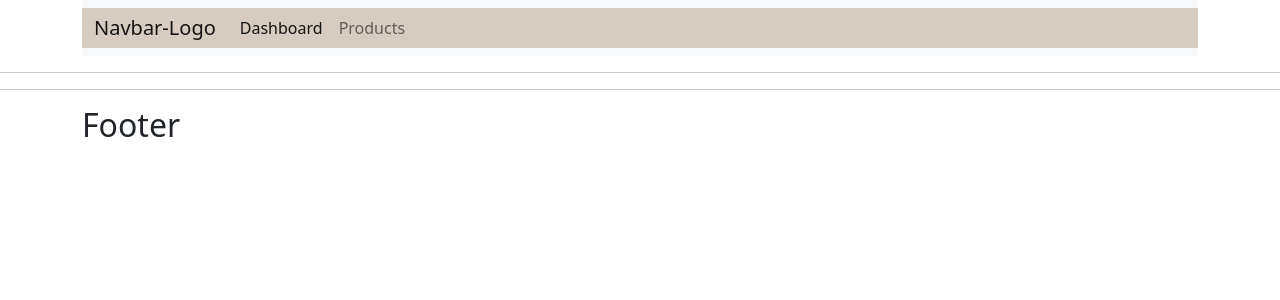
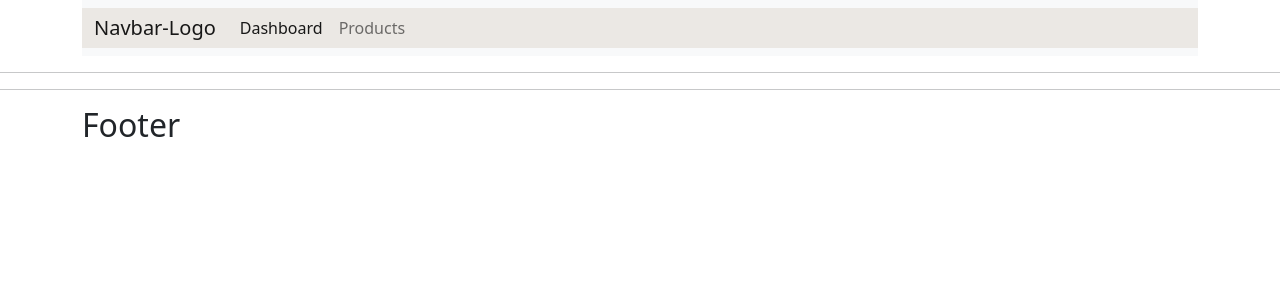
Before and after one commit to zebra-f/Django-CRM-One, a Django app: template accounts/templates/accounts/main.html in a window 1280 px wide. Shown: the top 300 px of the page. Run offline with Django 4.2, Linux system fonts and the light colour scheme; the template is opened without the code that fills it, so the values that code supplies are empty.

Commit message:
navbar id

```diff
--- a/accounts/templates/accounts/navbar.html
+++ b/accounts/templates/accounts/navbar.html
@@ -1,7 +1,7 @@
 <div class="container">
   <nav class="navbar navbar-expand-lg bg-light">
-    <div class="container-fluid" id="nav-bar">
-      <a class="navbar-brand" href="#" id="nav-bar-logo">Navbar-Logo</a>
+    <div class="container-fluid" id="navbar">
+      <a class="navbar-brand" href="#" id="navbar-logo">Navbar-Logo</a>
       <button class="navbar-toggler" type="button" data-bs-toggle="collapse" data-bs-target="#navbarNavAltMarkup" aria-controls="navbarNavAltMarkup" aria-expanded="false" aria-label="Toggle navigation">
         <span class="navbar-toggler-icon"></span>
       </button>
--- a/static/css/main.css
+++ b/static/css/main.css
@@ -1,7 +1,3 @@
-#nav-bar {
-    background-color: #d6ccc2;
+#navbar {
+    background-color: #ebe8e4;
 }
-
-#nav-bar-color {
-    color: #000000;
-}
```
